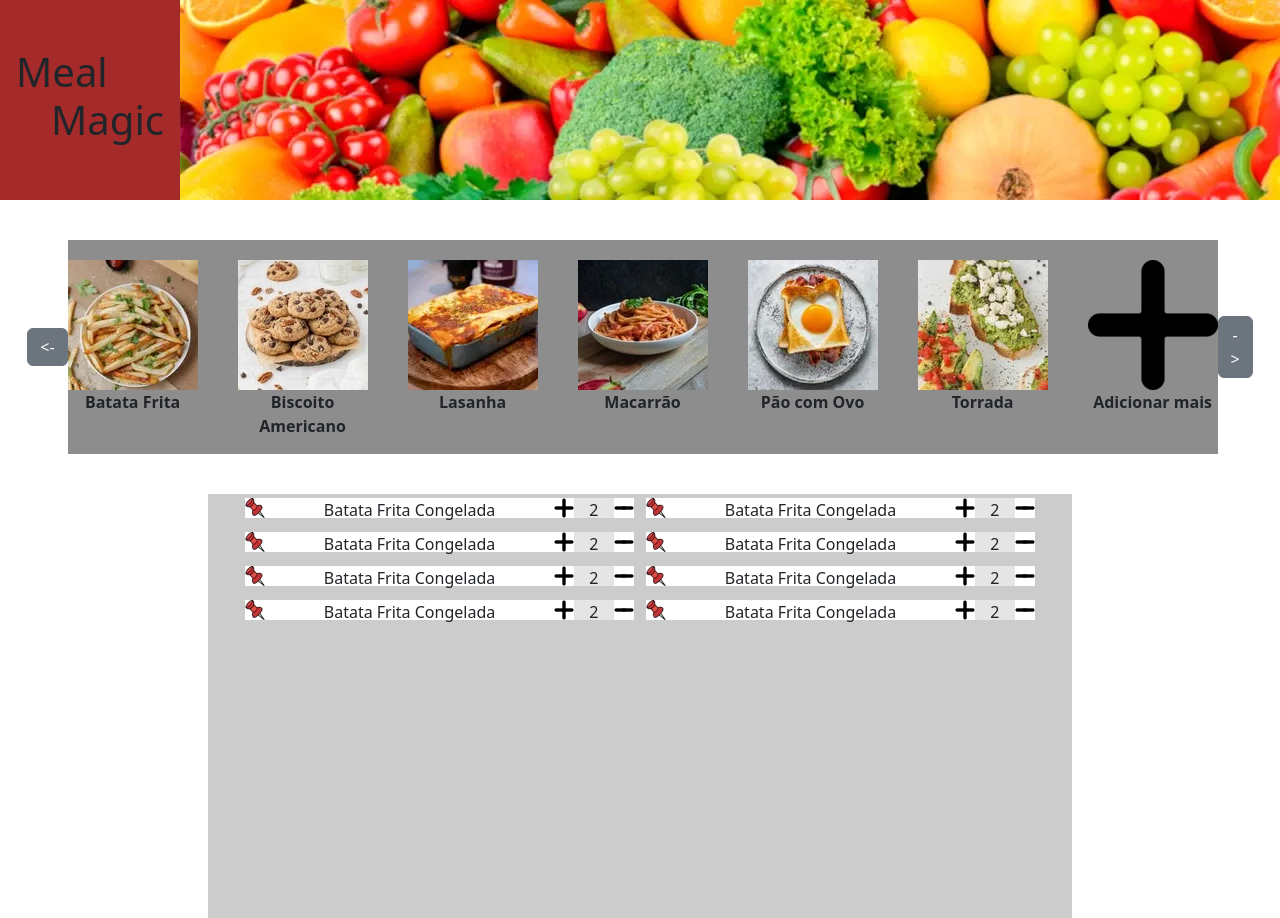
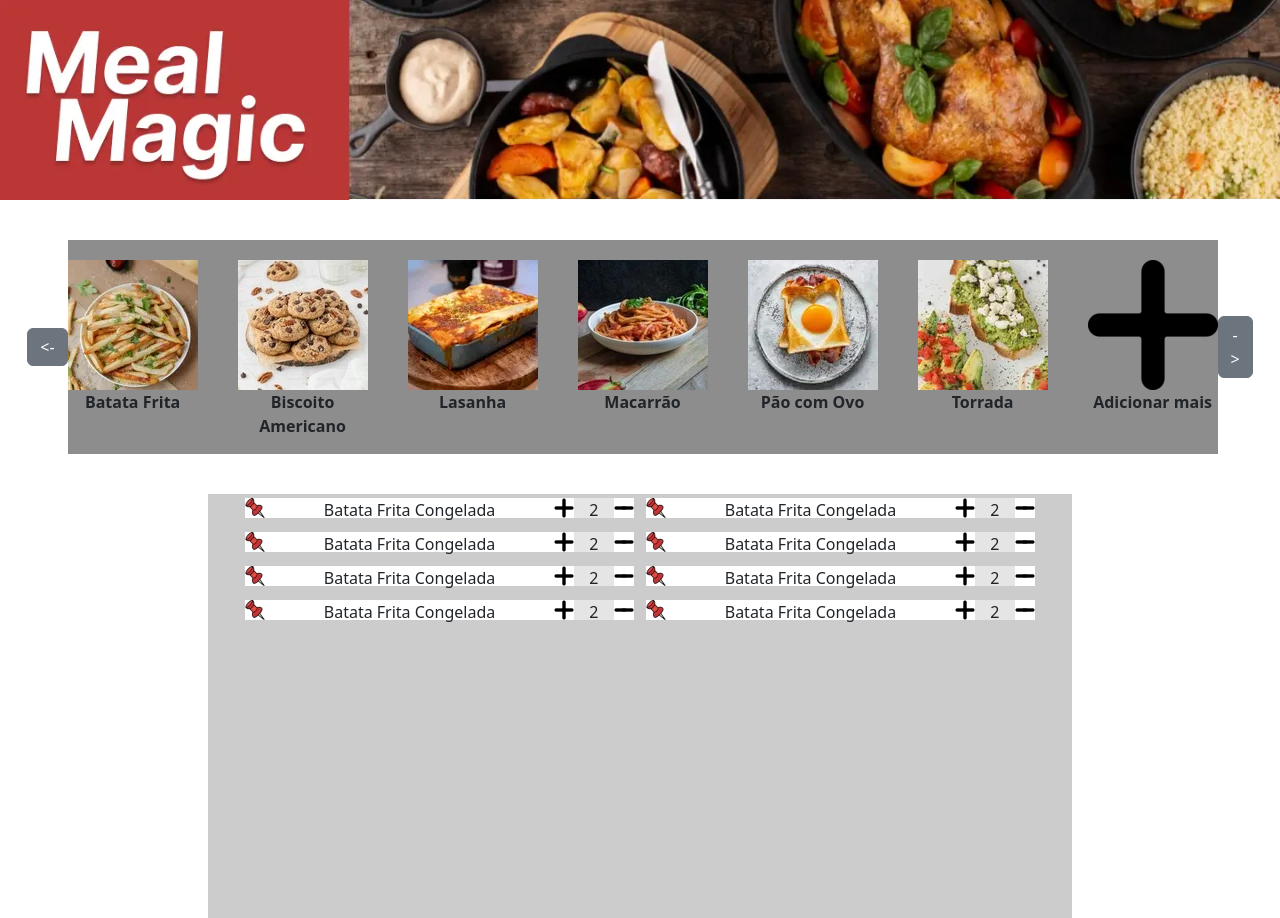
Before and after one commit to MealMagicSA/mealmagic-frontend, a website built with Vite: page carrinho.html in a window 1280 px wide. Built offline with nearby package versions, Linux system fonts and the light colour scheme; files whose address does not match are found by name.

Commit message:
adcionado imagem banner

```diff
--- a/carrinho.html
+++ b/carrinho.html
@@ -9,13 +9,7 @@
     <title>Vite App</title>
   </head>
   <header>
-    <div class="logo">
-      <h1 id="meal-magic">
-        <span>Meal</span>
-        <span id="span-magic">Magic</span>
-      </h1>
-    </div>
-    <div class="banner"><img src="src/resources/hortifruti.webp" alt="a"></div>
+    <!-- <img src="src/resources/banner.webp"> -->
   </header>
   <body>
     <div class="receitas">
--- a/src/css/style.css
+++ b/src/css/style.css
@@ -1,7 +1,12 @@
 header{
   display: flex;
   height: 200px;
-  background-color: brown;
+  /* background-color: #BC3737; */
+  width: 100%;
+  background-image: url("../resources/banner.webp");
+  background-size: cover;
+  background-repeat: no-repeat;
+  background-position: center;
 }
 
 .logo{
```
Also changed, not shown: src/resources/Component1Banner-ezgif.com-png-to-webp-converter.webp (deleted), src/resources/banner.webp (added).
